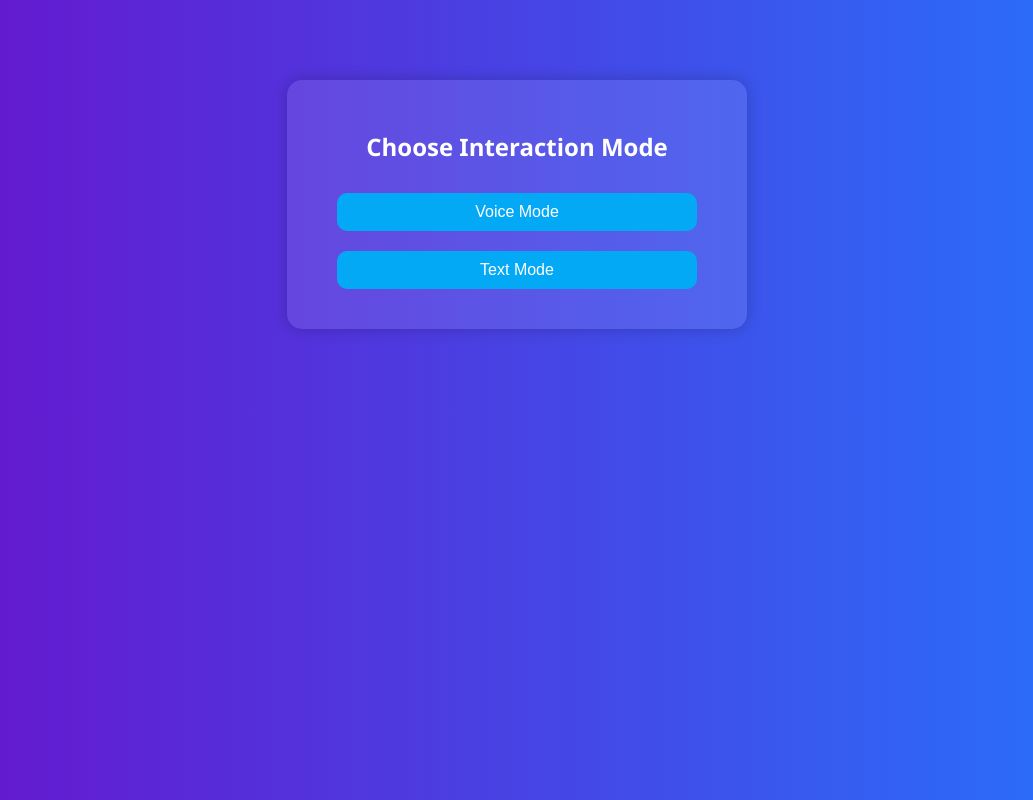
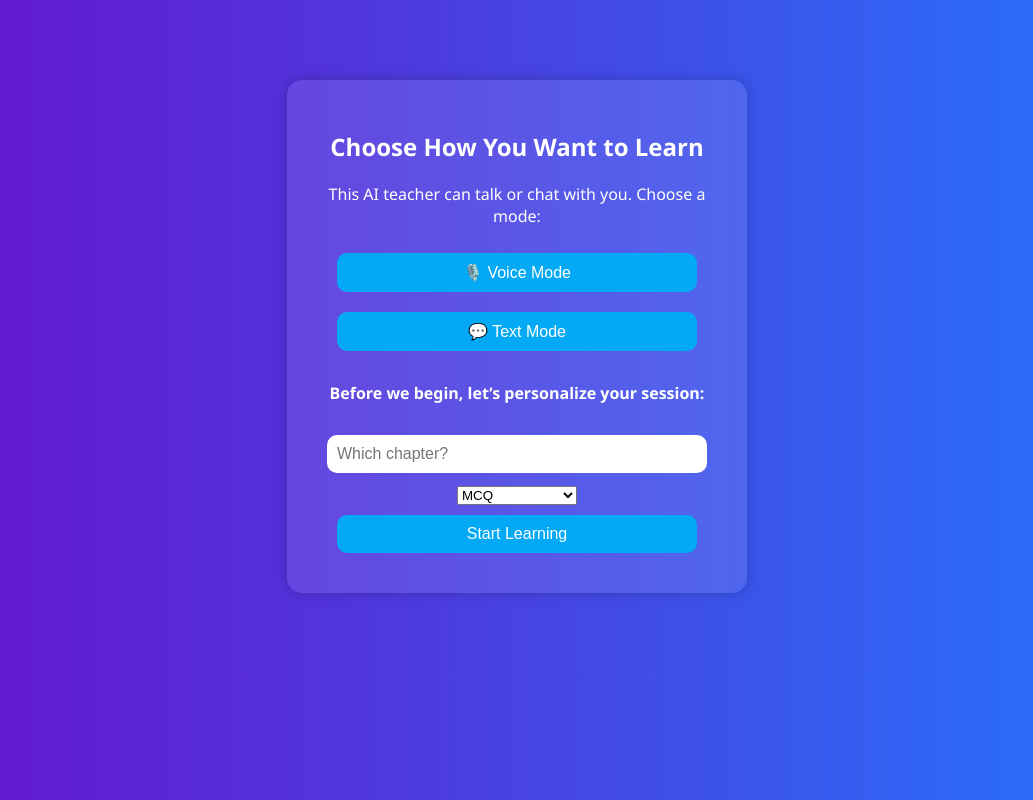
Before and after one commit to aayush123-png/ai-virtual-teacher3, a website: page frontend/mode.html in a window 1280 px wide. Shown: the whole page, without its empty margins (123-1156 px from the left). Drawn offline with Linux system fonts and the light colour scheme.

Commit message:
Update mode.html

```diff
--- a/frontend/mode.html
+++ b/frontend/mode.html
@@ -1,15 +1,43 @@
 <!DOCTYPE html>
-<html lang="en">
+<html>
 <head>
-  <meta charset="UTF-8">
-  <title>Select Mode - AI Virtual Teacher</title>
+  <meta charset="UTF-8" />
+  <title>Select Mode - AI Teacher</title>
   <link rel="stylesheet" href="style.css" />
 </head>
-<body>
+<body class="light-theme">
   <div class="container">
-    <h2>Choose Interaction Mode</h2>
-    <button onclick="window.location.href='voice.html'">Voice Mode</button>
-    <button onclick="window.location.href='text.html'">Text Mode</button>
+    <h2>Choose How You Want to Learn</h2>
+    <p>This AI teacher can talk or chat with you. Choose a mode:</p>
+
+    <div class="mode-buttons">
+      <a href="voice.html"><button>🎙️ Voice Mode</button></a>
+      <a href="text.html"><button>💬 Text Mode</button></a>
+    </div>
+
+    <div class="prompt-box">
+      <h4>Before we begin, let’s personalize your session:</h4>
+      <form id="setupForm">
+        <input type="text" id="chapter" placeholder="Which chapter?" required />
+        <select id="questionType">
+          <option value="mcq">MCQ</option>
+          <option value="fill">Fill in the Blanks</option>
+          <option value="hots">HOTS</option>
+        </select>
+        <button type="submit">Start Learning</button>
+      </form>
+    </div>
   </div>
+
+  <script>
+    document.getElementById("setupForm").onsubmit = function(e) {
+      e.preventDefault();
+      const chapter = document.getElementById("chapter").value;
+      const type = document.getElementById("questionType").value;
+      const prompt = `Let's discuss Chapter: ${chapter}. Start asking ${type} questions.`;
+      localStorage.setItem("initialPrompt", prompt);
+      alert("Starting session with prompt: " + prompt);
+    };
+  </script>
 </body>
 </html>
```
